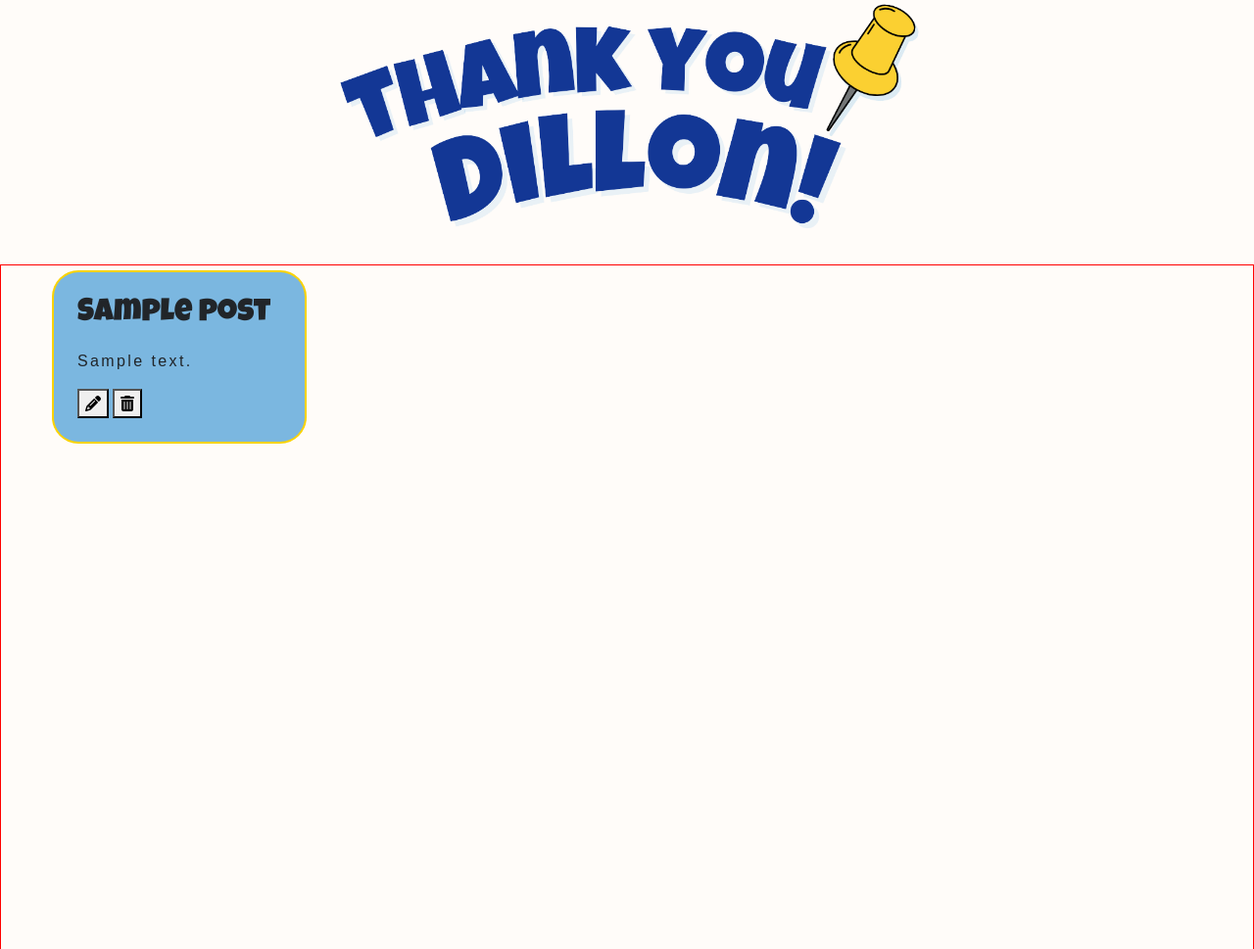
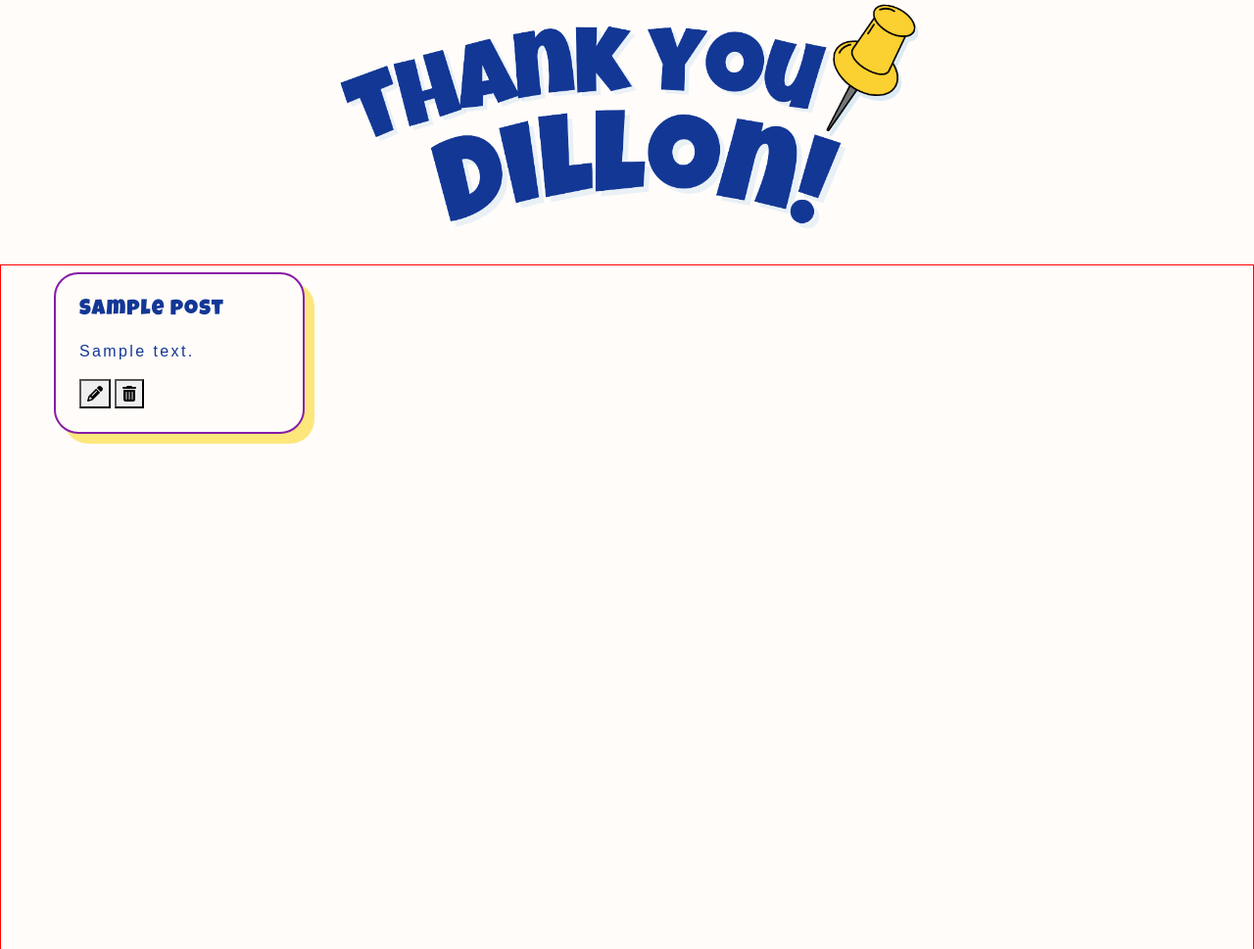
Before and after one commit to alexaspinalldev/Message-board, a Django app: page /home/ in a window 1280 px wide. Shown: the part 79-1048 px from the top of the page at 98% size. Run offline with Django 4.2, Linux system fonts and the light colour scheme; tables that the repository leaves empty hold one stand-in row (values such as "Sample post"); some libraries are stand-ins or nearby versions; some web fonts are replaced.

Commit message:
style thank you notes

```diff
--- a/static/css/style.css
+++ b/static/css/style.css
@@ -160,11 +160,19 @@ main {
     position: absolute;
     width: 20vw;
     height: min-content;
-    background-color: #7BB7E0;
+    background-color: var(--off-white);
+    color: var(--dark-blue);
+    border: 2px solid var(--purple);
     border-radius: 25px;
     transition: transform 0.5s;
     padding: 1.5rem;
-    box-shadow: 0 0 0 2px var(--yellow);
+    box-shadow: 10px 10px rgba(251, 211, 1, 0.5);
+}
+
+.post-title {
+    font-family: var(--heading-font);
+    font-size: 22px;
+    letter-spacing: 0.07rem;
 }
 
 .post-cloud:hover {
--- a/templates/home.html
+++ b/templates/home.html
@@ -79,8 +79,8 @@
             <div id="post-container">
                 {% for post in object_list %}
                 <div class="post-cloud" javascript: onload();">
-                    <h2>{{post.title}}</h2>
-                    <p>{{post.content | linebreaks}}</p>
+                    <h2 class="post-title">{{post.title}}</h2>
+                    <p class="post-text">{{post.content | linebreaks}}</p>
                     <button data-open-modal="editModal{{ post.id }}">
                         <i class="fas fa-pencil-alt"></i>
                     </button>
```
